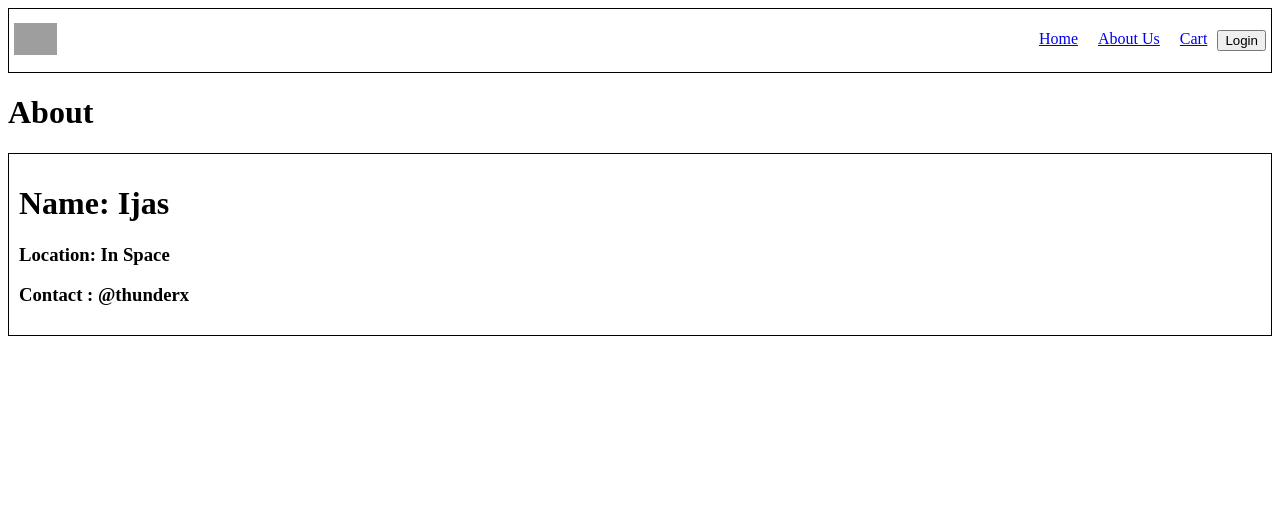
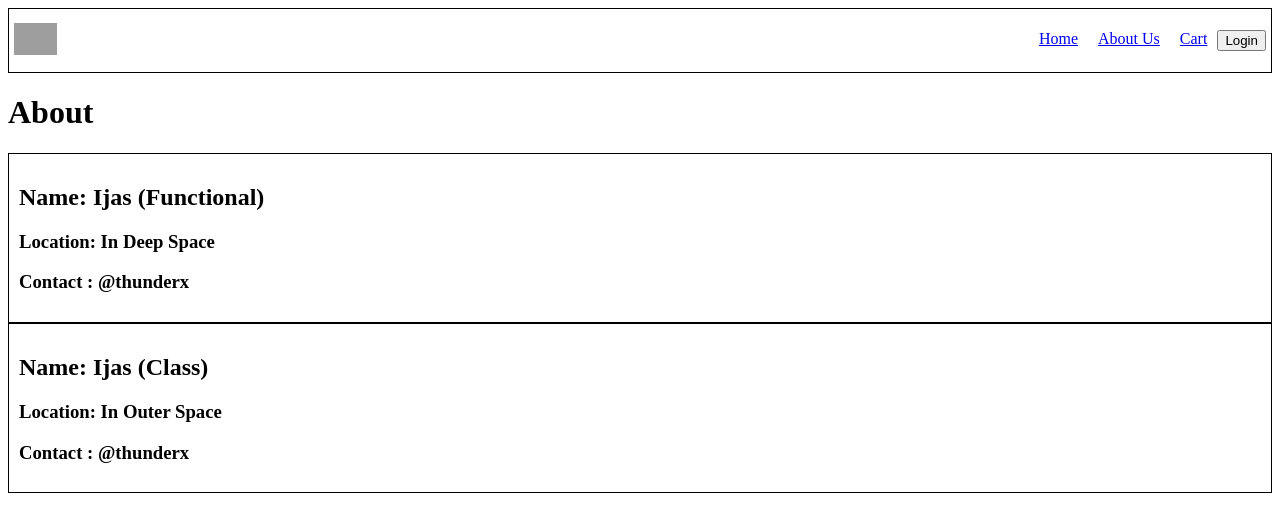
Before and after one commit to Izas-Ahamed/react-study, a React (Vite) app: page /about in a window 1280 px wide. Shown: the top 532 px of the page. Built offline with nearby package versions, Linux system fonts and the light colour scheme; grey boxes are pictures that could not be loaded.

Commit message:
difference in functional and class-based component

```diff
--- a/src/components/About.js
+++ b/src/components/About.js
@@ -1,10 +1,12 @@
+import User from "./User";
 import UserClass from "./UserClass";
 
 const About = () => {
   return (
     <div>
       <h1>About</h1>
-      <UserClass name="Ijas" location="In Space" />
+      <User name="Ijas (Functional)" location="In Deep Space" />
+      <UserClass name="Ijas (Class)" location="In Outer Space" />
     </div>
   );
 };
--- /dev/null
+++ b/src/components/User.js
@@ -0,0 +1,10 @@
+const User = ({ name, location }) => {
+  return (
+    <div className="user-card">
+      <h2>Name: {name}</h2>
+      <h3>Location: {location}</h3>
+      <h3>Contact : @thunderx</h3>
+    </div>
+  );
+};
+export default User;
--- a/src/components/UserClass.js
+++ b/src/components/UserClass.js
@@ -8,7 +8,7 @@ export default class UserClass extends React.Component {
     const { name, location } = this.props;
     return (
       <div className="user-card">
-        <h1>Name: {name}</h1>
+        <h2>Name: {name}</h2>
         <h3>Location: {location}</h3>
         <h3>Contact : @thunderx</h3>
       </div>
```
